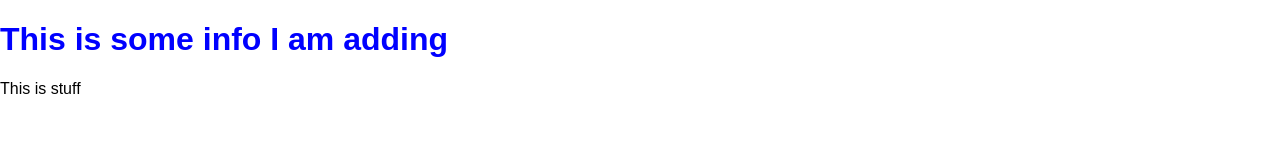
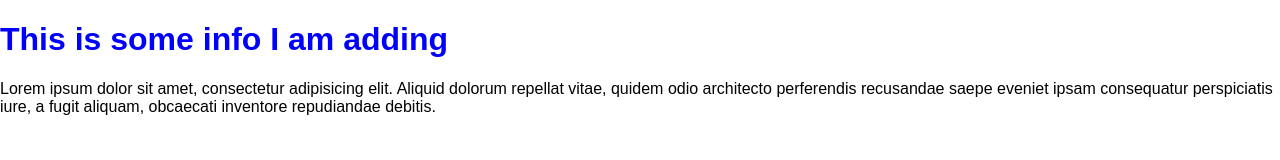
Before and after one commit to Coreylantz/testing-git, a plain HTML site: page index.html in a window 1280 px wide. Drawn offline with Linux system fonts and the light colour scheme.

Commit message:
updating index.html

```diff
--- a/index.html
+++ b/index.html
@@ -2,12 +2,12 @@
 <html lang="en">
 <head>
 	<meta charset="UTF-8">
-	<title>Testing Git</title>
+	<title>Testing GIT for me</title>
 	<link rel="stylesheet" href="styles/style.css">
 </head>
 <body>
 	<h1>This is some info I am adding</h1>
 
-	<p>This is stuff</p>
+	<p>Lorem ipsum dolor sit amet, consectetur adipisicing elit. Aliquid dolorum repellat vitae, quidem odio architecto perferendis recusandae saepe eveniet ipsam consequatur perspiciatis iure, a fugit aliquam, obcaecati inventore repudiandae debitis.</p>
 </body>
 </html>
```
